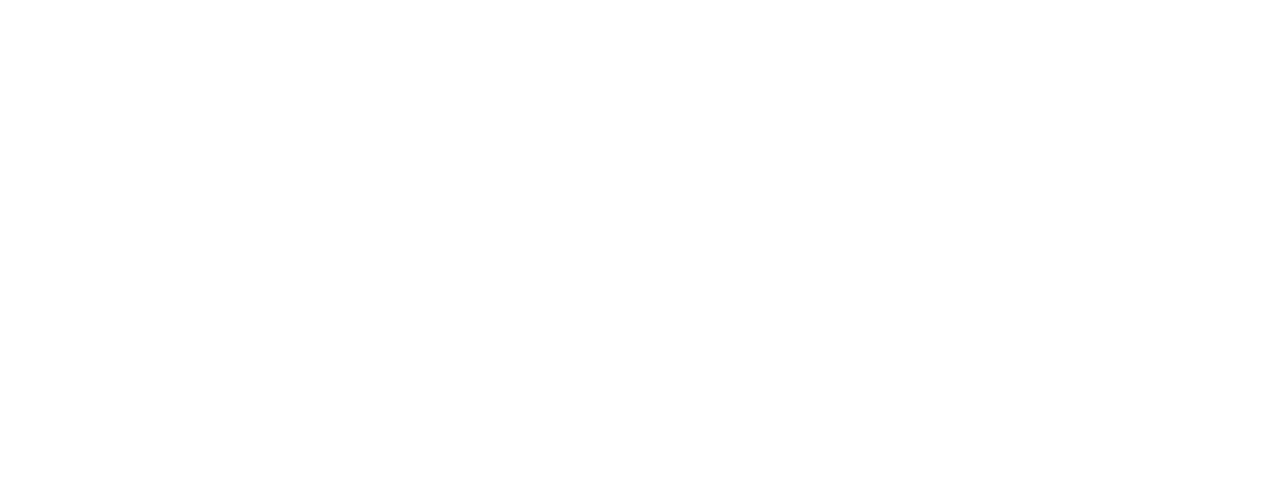
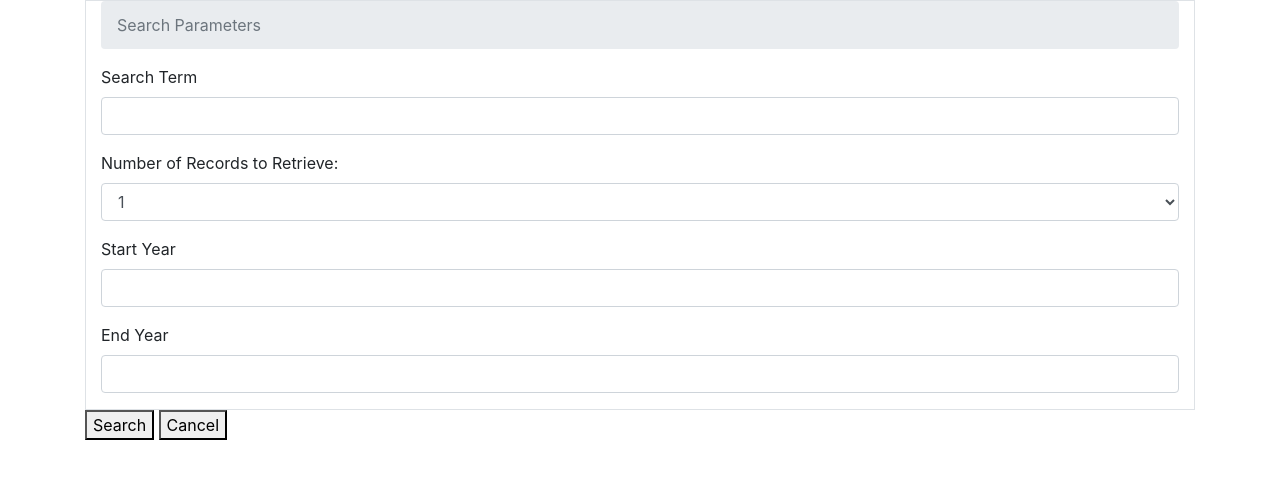
Before and after one commit to New-York-Project/U-I-, a plain HTML site: page index.html in a window 1280 px wide. Drawn offline with nearby package versions, Linux system fonts and the light colour scheme.

Commit message:
first commit

```diff
--- a/index.html
+++ b/index.html
@@ -1,17 +1,69 @@
 <!DOCTYPE html>
 <html lang="en">
+
 <head>
     <meta charset="UTF-8">
     <meta name="viewport" content="width=device-width, initial-scale=1.0">
     <meta http-equiv="X-UA-Compatible" content="ie=edge">
     <title>New York Times</title>
+    <link rel="stylesheet" href="https://stackpath.bootstrapcdn.com/bootstrap/4.1.3/css/bootstrap.min.css" integrity="sha384-MCw98/SFnGE8fJT3GXwEOngsV7Zt27NXFoaoApmYm81iuXoPkFOJwJ8ERdknLPMO" crossorigin="anonymous">
     <link rel="stylesheet" href="assets/css/style.css">
     <script src="https://code.jquery.com/jquery-3.3.1.slim.min.js" integrity="sha384-q8i/X+965DzO0rT7abK41JStQIAqVgRVzpbzo5smXKp4YfRvH+8abtTE1Pi6jizo" crossorigin="anonymous"></script>
     <script src="https://cdnjs.cloudflare.com/ajax/libs/popper.js/1.14.3/umd/popper.min.js" integrity="sha384-ZMP7rVo3mIykV+2+9J3UJ46jBk0WLaUAdn689aCwoqbBJiSnjAK/l8WvCWPIPm49" crossorigin="anonymous"></script>
     <script src="https://stackpath.bootstrapcdn.com/bootstrap/4.1.3/js/bootstrap.min.js" integrity="sha384-ChfqqxuZUCnJSK3+MXmPNIyE6ZbWh2IMqE241rYiqJxyMiZ6OW/JmZQ5stwEULTy" crossorigin="anonymous"></script>
 </head>
+
+
 <body>
+
+    <!-----------------------------Header Goes here-->
+    <div class="container">
+
+
+
+
+        <div class="container border">
+            <nav aria-label="breadcrumb">
+                <ol class="breadcrumb">
+                    <li class="breadcrumb-item active" aria-current="page">Search Parameters</li>
+                </ol>
+            </nav>
+
+
+
+
+            <form>
+                <div class="form-group">
+                    <label for="exampleFormControlInput1">Search Term</label>
+                    <input type="text" class="form-control" id="exampleFormControlInput1" placeholder="">
+                </div>
+                <div class="form-group">
+                    <label for="exampleFormControlSelect1">Number of Records to Retrieve:</label>
+                    <select class="form-control" id="exampleFormControlSelect1">
+                        <option>1</option>
+                        <option>2</option>
+                        <option>3</option>
+                        <option>4</option>
+                        <option>5</option>
+                      </select>
+                </div>
+                <div class="form-group">
+                    <label for="exampleFormControlInput1">Start Year</label>
+                    <input type="text" class="form-control" id="exampleFormControlInput1" placeholder="">
+                </div>
+                <div class="form-group">
+                    <label for="exampleFormControlInput1">End Year</label>
+                    <input type="text" class="form-control" id="exampleFormControlInput1" placeholder="">
+                </div>
+            </form>
+
+        </div>
+
+        <button id="search">Search</button> <button id="cancel">Cancel</button>
+
+    </div>
     <script src="assets/javascript/app.js">
     </script>
 </body>
+
 </html>
```
